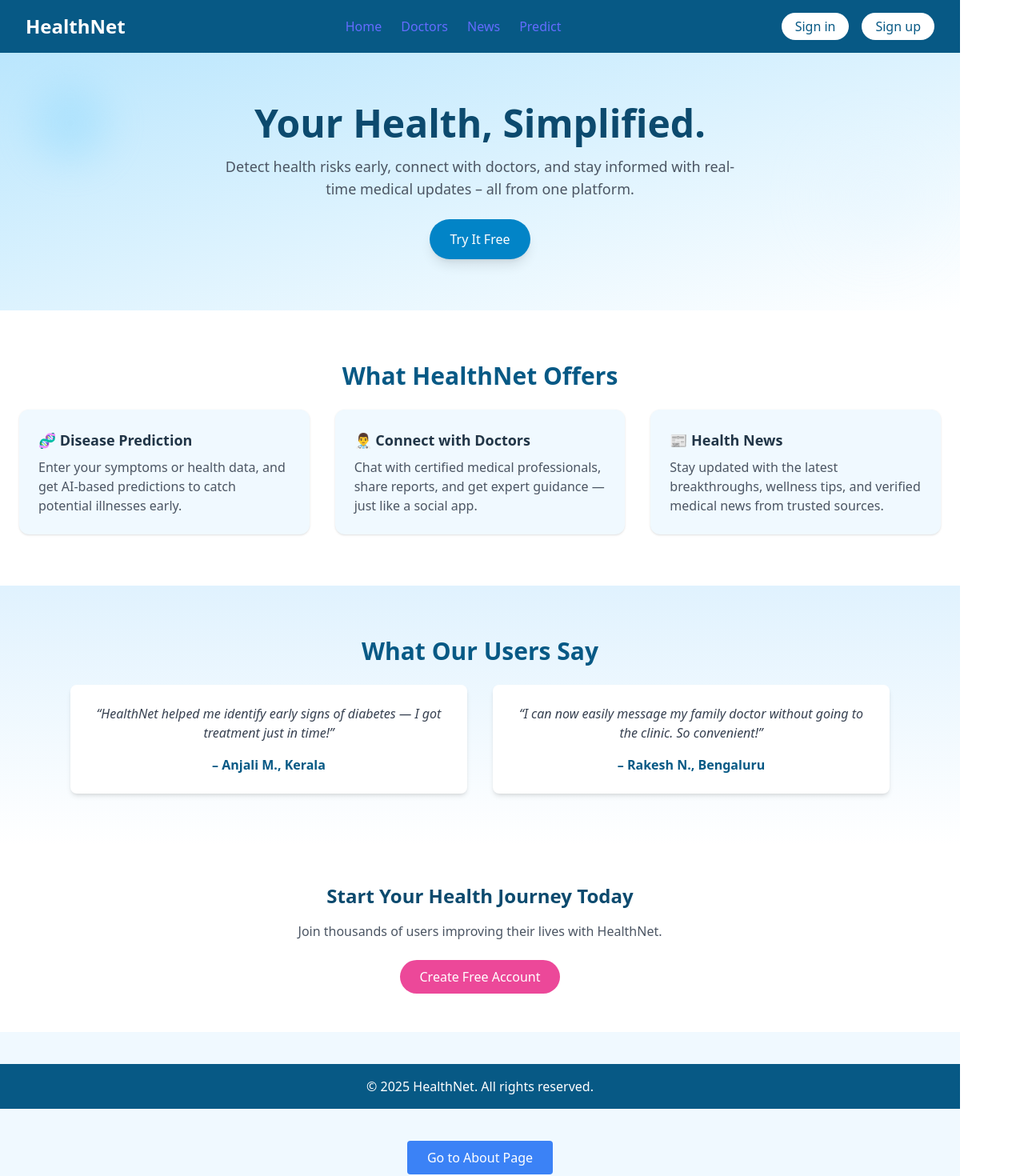
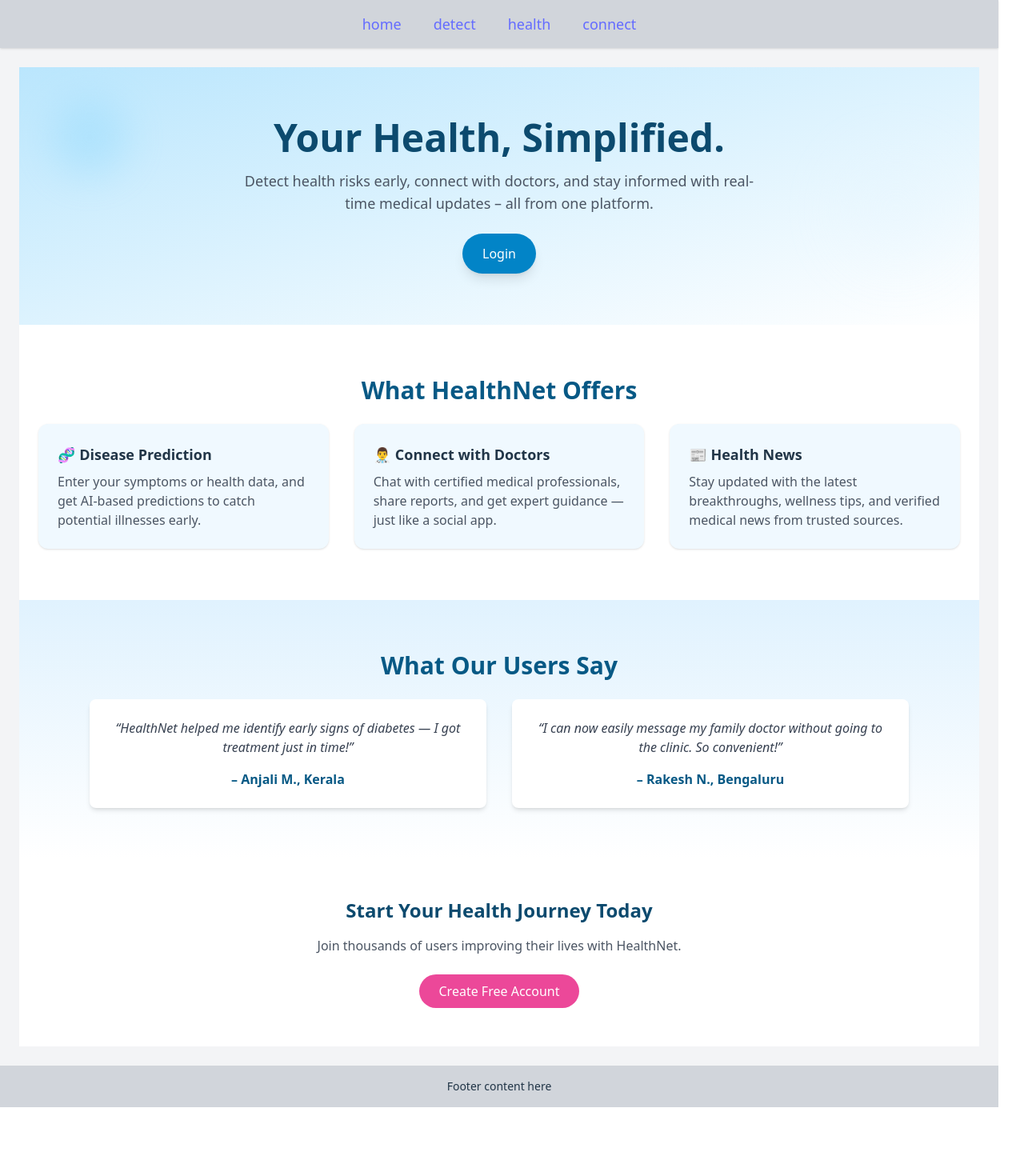
Before and after one commit to Aswathypalakkal/HealthApp, a React (Vite) app: page / in a window 1280 px wide. Shown: the top 1470 px of the page at 80% size. After the commit the page ends 1384 px from the top, so only its background shows below. Built offline with nearby package versions, Linux system fonts and the light colour scheme.

Commit message:
Enabled Google login using Firebase, enhanced the homepage design, and added a disease detection page

```diff
--- a/src/App.jsx
+++ b/src/App.jsx
@@ -5,6 +5,7 @@ import AboutPage from './pages/AboutPage';
 import FreePage from './pages/FreePage';
 import LoginPage from './pages/LoginPage';
 import CreateFreePage from './pages/CreateFreePage';
+import DiseaseDetection from './pages/DiseaseDetection';
 
 function App() {
   return (
@@ -15,6 +16,7 @@ function App() {
       <Route path="/login" element={<LoginPage />} />
       <Route path="/free" element={<FreePage />} />
       <Route path="/Createfree" element={<CreateFreePage />} />
+      <Route path="/DiseaseDetection" element={<DiseaseDetection />} />
     </Routes>
   );
 }
--- /dev/null
+++ b/src/pages/DiseaseDetection.jsx
@@ -0,0 +1,34 @@
+import React from 'react';
+
+const diseases = [
+  "Diabetes",
+  "Heart Disease",
+  "Parkinson's Disease",
+  "COVID-19 detection"
+];
+
+const DiseaseDetection = () => {
+  return (
+
+       <div className="min-h-screen w-full bg-gray-200 flex flex-col items-center justify-center">
+
+      {/* Content */}
+      <main className="flex-grow flex items-center justify-center">
+        <div className="grid grid-cols-1 sm:grid-cols-2 gap-10 p-10">
+          {diseases.map((disease, index) => (
+            <button
+              key={index}
+              className="bg-gray-400 hover:bg-gray-500 text-black font-semibold py-6 px-12 rounded-full border border-gray-600 w-64 text-center shadow"
+            >
+              {disease}
+            </button>
+          ))}
+        </div>
+      </main>
+
+
+    </div>
+  );
+};
+
+export default DiseaseDetection;
--- a/src/pages/HomePage.jsx
+++ b/src/pages/HomePage.jsx
@@ -1,30 +1,28 @@
 import { useNavigate } from 'react-router-dom';
+import React, { useState } from 'react';
+import DiseaseDetection from './DiseaseDetection';
 
-function HomePage() {
+const HomePage = () => {
   const navigate = useNavigate();
+  const [activeSection, setActiveSection] = useState('home');
 
   return (
-    <div className="bg-sky-50 font-sans overflow-x-hidden overflow-y-hidden">
+    <div className="flex flex-col min-h-screen bg-gray-100">
       {/* Navbar */}
-      <nav className="flex justify-between items-center px-8 py-4 bg-sky-800 text-white shadow-md">
-        <div className="text-2xl font-bold">HealthNet</div>
-        <div className="space-x-6 hidden md:flex">
-          <a href="#" className="hover:text-sky-300">Home</a>
-          <a href="#" className="hover:text-sky-300">Doctors</a>
-          <a href="#" className="hover:text-sky-300">News</a>
-          <a href="#" className="hover:text-sky-300">Predict</a>
-        </div>
-        <div className="flex gap-x-4">
-          <button className="bg-white text-sky-800 px-4 py-1 rounded-full"
-            onClick={() => navigate('/login')}
-          >Sign in</button>
-            <button className="bg-white text-sky-800 px-4 py-1 rounded-full"
-            onClick={() => navigate('/login')}
-          >Sign up</button>
-        </div>
-      </nav>
+      <header className="bg-gray-300 py-4 shadow">
+        <nav className="flex justify-center space-x-10 text-lg font-medium">
+          {['home', 'detect', 'health', 'connect'].map((section) => (
+              <a href={`#${section}`} className="hover:text-sky-300"  onClick={() => setActiveSection(section)}>{section}</a>
+          ))}
+        </nav>
 
-      {/* Hero Section */}
+      </header>
+
+      {/* Main Content */}
+      <main className="flex-grow p-6">
+        {activeSection === 'home' && (
+          <div className="text-center">
+           {/* Hero Section */}
       <section className="text-center py-16 px-4 bg-gradient-to-br from-sky-200 to-white relative overflow-hidden">
         <h1 className="text-4xl md:text-5xl font-extrabold text-sky-900 mb-4">Your Health, Simplified.</h1>
         <p className="text-gray-600 max-w-2xl mx-auto text-lg mb-6">
@@ -33,8 +31,8 @@ function HomePage() {
         <button className="bg-sky-600 text-white px-6 py-3 rounded-full hover:bg-sky-700 transition shadow-lg"
           onClick={() => {
             console.log("Try It Free button clicked");
-            navigate('/free');
-          }}>Try It Free</button>
+            navigate('/login');
+          }}>Login</button>
 
         {/* Decorative Circles */}
         <div className="absolute top-10 left-10 w-24 h-24 bg-sky-300 rounded-full opacity-30 blur-xl pointer-events-none"></div>
@@ -92,22 +90,36 @@ function HomePage() {
           }}>Create Free Account</button>
       </section>
 
+          </div>
+        )}
+
+        {activeSection === 'detect' && (
+          <div>
+            <DiseaseDetection />
+          </div>
+        )}
+
+        {activeSection === 'health' && (
+          <div className="text-center">
+            <h2 className="text-xl">Health Feed</h2>
+            <p>Coming soon...</p>
+          </div>
+        )}
+
+        {activeSection === 'connect' && (
+          <div className="text-center">
+            <h2 className="text-xl">Connect With Experts</h2>
+            <p>Contact support or schedule an appointment.</p>
+          </div>
+        )}
+      </main>
+
       {/* Footer */}
-      <footer className="bg-sky-800 text-white text-center py-4 mt-10">
-        &copy; 2025 HealthNet. All rights reserved.
+      <footer className="bg-gray-300 py-4 text-center">
+        <p className="text-sm">Footer content here</p>
       </footer>
-
-      {/* Navigation Button to About Page */}
-      <div className="text-center py-6">
-        <button
-          className="mt-4 px-6 py-2 bg-blue-500 text-white rounded hover:bg-blue-600"
-          onClick={() => navigate('/about')}
-        >
-          Go to About Page
-        </button>
-      </div>
     </div>
   );
-}
+};
 
 export default HomePage;
--- a/src/pages/LoginPage.jsx
+++ b/src/pages/LoginPage.jsx
@@ -1,10 +1,58 @@
-function LoginPage() {
-  return (
-    <div className="p-8">
-      <h1 className="text-2xl font-bold">Login Page</h1>
-      <p>This is the Login page content.</p>
+// App.js
+import React, { useState } from 'react';
+import { signInWithPopup } from 'firebase/auth';
+import { auth, googleProvider } from './firebaseConfig';
+import { FcGoogle } from "react-icons/fc";
+import { FaFacebook, FaMicrosoft } from "react-icons/fa";
+
+function App() {
+  const [user, setUser] = useState(null);
+
+  const handleGoogleLogin = async () => {
+    try {
+      const result = await signInWithPopup(auth, googleProvider);
+      setUser(result.user); // 🔒 Google login successful
+      console.log('User:', result.user);
+    } catch (error) {
+      console.error('Login Error:', error.message);
+    }
+  };
+
+   return (
+
+    <div className="bg-sky-50 font-sans overflow-x-hidden overflow-y-hidden">
+
+
+      <div className="bg-white p-8 rounded-2xl shadow-xl w-full max-w-md text-center">
+        <h2 className="text-3xl font-bold mb-4 text-gray-800">Login to Your Account</h2>
+        <p className="mb-8 text-gray-500">Use one of the following methods</p>
+
+        <button
+          onClick={() => handleGoogleLogin()}
+          className="w-full mb-4 flex items-center justify-center bg-white border border-gray-300 hover:bg-gray-50 text-gray-700 font-medium py-2 px-4 rounded-lg shadow-sm transition duration-300"
+        >
+          <FcGoogle className="mr-2 text-xl" />
+          Continue with Google
+        </button>
+
+        <button
+        //  onClick={() => handleLogin("facebook")}
+          className="w-full mb-4 flex items-center justify-center bg-blue-600 hover:bg-blue-700 text-white font-medium py-2 px-4 rounded-lg shadow-sm transition duration-300"
+        >
+          <FaFacebook className="mr-2 text-xl" />
+          Continue with Facebook
+        </button>
+
+        <button
+         // onClick={() => handleLogin("microsoft")}
+          className="w-full mb-4 flex items-center justify-center bg-gray-800 hover:bg-gray-900 text-white font-medium py-2 px-4 rounded-lg shadow-sm transition duration-300"
+        >
+          <FaMicrosoft className="mr-2 text-xl" />
+          Continue with Microsoft
+        </button>
+      </div>
     </div>
   );
 }
 
-export default LoginPage;
+export default App;
--- /dev/null
+++ b/src/pages/firebaseconfig.js
@@ -0,0 +1,25 @@
+// src/pages/firebaseconfig.js
+
+import { initializeApp } from "firebase/app";
+import { getAuth, GoogleAuthProvider } from "firebase/auth";
+
+// 🔁 Replace these with your actual Firebase project config
+const firebaseConfig = {
+  apiKey: "AIzaSyASlcNd6-wWupNhJ8f77yOV5XekJgiSNgo",
+  authDomain: "healthapp-e0d73.firebaseapp.com",
+  projectId: "healthapp-e0d73",
+  storageBucket: "healthapp-e0d73.firebasestorage.app",
+  messagingSenderId: "495554727292",
+  appId: "1:495554727292:web:7ebe057e40c8793ccfa8f9",
+  measurementId: "G-R3X4NP6WC8"
+};
+
+// Initialize Firebase
+const app = initializeApp(firebaseConfig);
+
+// Initialize Auth and Provider
+const auth = getAuth(app);
+const googleProvider = new GoogleAuthProvider();
+
+// ✅ Export these
+export { auth, googleProvider };
```
